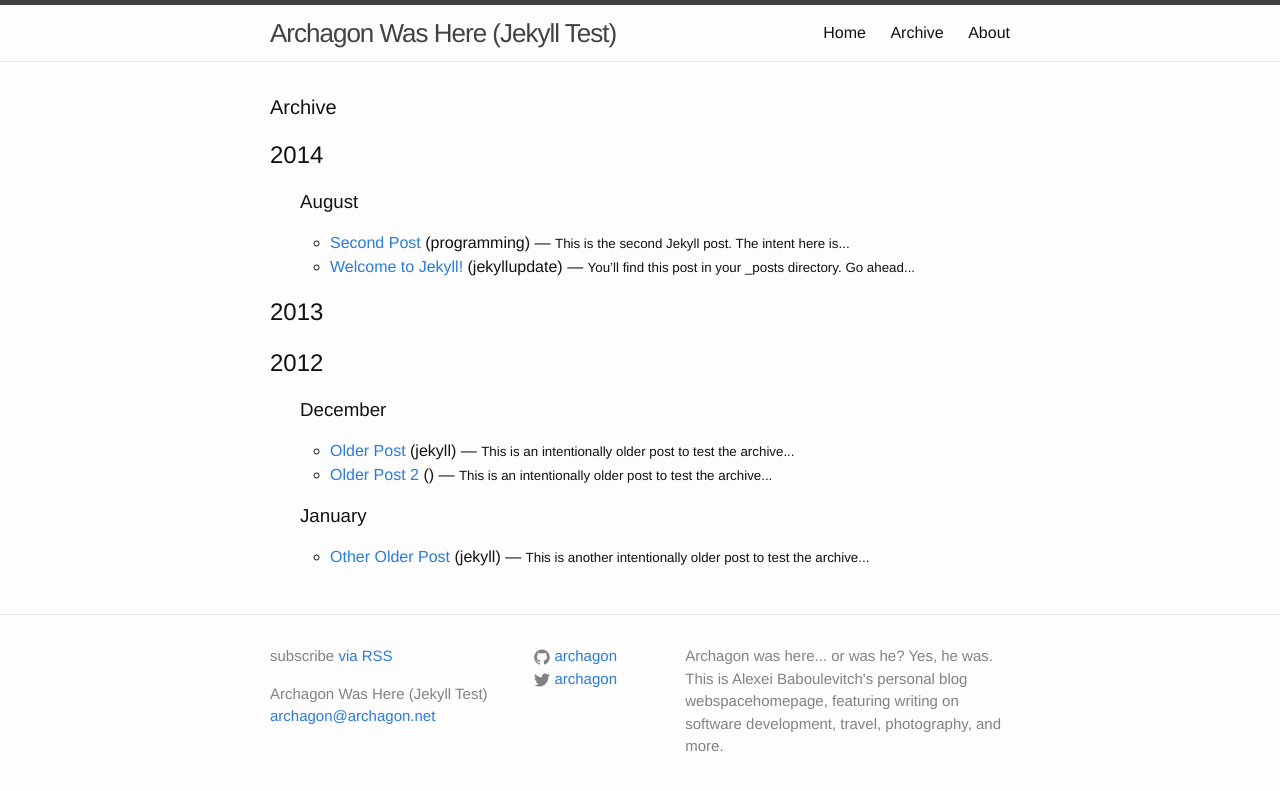
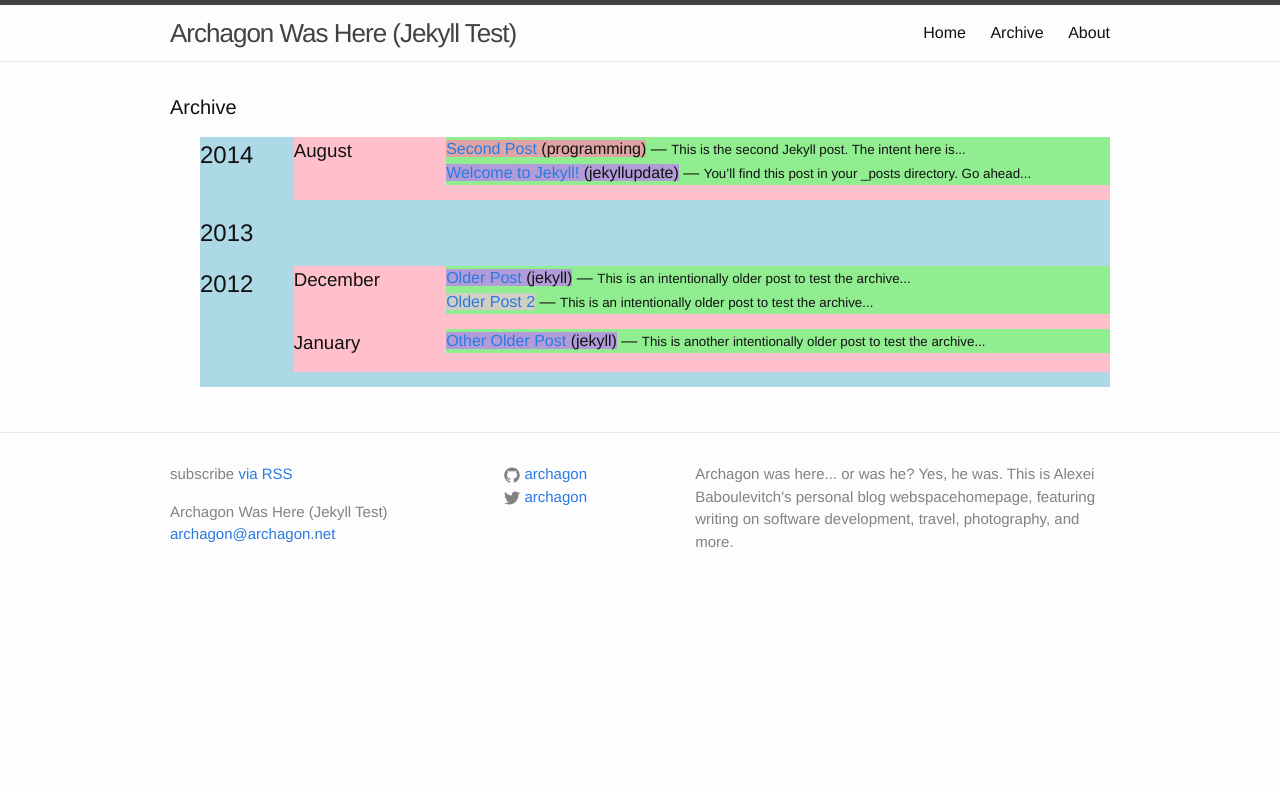
Before and after one commit to archagon/archagon.net, a Jekyll site: the page built from archive.html, in a window 1280 px wide. Shown: the top 791 px of the page. Built offline with Jekyll 4.4.1, drawn with Linux system fonts in a browser that asks for light colours.

Commit message:
Archive page rough draft.

```diff
--- /dev/null
+++ b/_includes/categories.scss
@@ -0,0 +1,6 @@
+// Colors for categories.
+
+$category-default-color:        #CFCFC4;
+$category-jekyll-color:         #B19CD9;
+$category-programming-color:    #DEA5A4;
+$category-travel-color:         #FDFD96;
--- a/_sass/_base.scss
+++ b/_sass/_base.scss
@@ -153,8 +153,8 @@ pre {
  * Wrapper
  */
 .wrapper {
-    max-width: -webkit-calc(800px - (#{$spacing-unit} * 2));
-    max-width:         calc(800px - (#{$spacing-unit} * 2));
+    max-width: -webkit-calc(1000px - (#{$spacing-unit} * 2));
+    max-width:         calc(1000px - (#{$spacing-unit} * 2));
     margin-right: auto;
     margin-left: auto;
     padding-right: $spacing-unit;
@@ -162,8 +162,8 @@ pre {
     @extend %clearfix;
 
     @include media-query($on-laptop) {
-        max-width: -webkit-calc(800px - (#{$spacing-unit}));
-        max-width:         calc(800px - (#{$spacing-unit}));
+        max-width: -webkit-calc(1000px - (#{$spacing-unit}));
+        max-width:         calc(1000px - (#{$spacing-unit}));
         padding-right: $spacing-unit / 2;
         padding-left: $spacing-unit / 2;
     }
--- a/_sass/_layout.scss
+++ b/_sass/_layout.scss
@@ -234,3 +234,76 @@
         }
     }
 }
+
+
+/**
+ * Archive
+ */
+// .post_blurb {
+//     background-color: lightblue;
+// }
+// .year_list {
+//     display: inline-block;
+// }
+// .month_list {
+//     display: inline-block;
+// }
+// .archive_list_title {
+//     display: inline-block;
+// }
+// .archive_list_element {
+//     display: inline-block;
+// }
+
+.archive_list {
+    list-style: none;
+}
+
+// .archive_header {
+//     width: 100px;
+//     float: left;
+// }
+
+.higher_year_list > li {
+    background-color: lightblue;
+}
+
+.year_list > li {
+    background-color: pink;
+    // display: inline-block;
+}
+
+.month_list > li {
+    background-color: lightgreen;
+    // width: 200px;
+    // float: right;
+    // display: inline-block;
+}
+
+.left-floater {
+    float: left;
+    width: 15%;
+}
+
+.right-floater {
+    float: right;
+    width: 85%;
+}
+
+.left-year-floater {
+    float: left;
+    width: 7%;
+}
+
+.right-year-floater {
+    float: right;
+    width: 93%;
+}
+
+.clearfix {
+    @extend %clearfix;
+}
+
+.clear {
+    clear: both;
+}
--- a/archive.html
+++ b/archive.html
@@ -9,16 +9,24 @@ layout: default
     <!-- This is a little bonkers, coming in at O(N^3), but it's simple and more understandable
     than the alternatives. If performance becomes an issue I will revisit. -->
 
-    <!-- Better way: 1. filter by category, 2. filter by year, 3. filter by month. -->
+    <!-- TODO: JS filtering for categories and stuff. -->
 
+    <ul>
+      {% assign posts = (site.posts | where: "layout" , "java-tutorials") %}
+      {% for page in tutorials %}
+      {% endfor %}
+    </ul>
+
+    <ul class="higher_year_list archive_list">
       {% for year_check in site.posts %}
         {% capture year_check_year %}{{ year_check.date | date: "%Y" }}{% endcapture %}
 
         {% if year_check_year != year %}
           {% capture year %}{{ year_check_year }}{% endcapture %}
 
-        <h2>{{ year }}</h2>
-        <ul>
+          <li class="clearfix">
+            <span class="left-year-floater"><h2 class="archive_list_title archive_header">{{ year }}</h2></span>
+            <span class="right-year-floater"><ul class="year_list archive_list">
               {% for month_check in site.posts %}
                 {% capture month_check_year %}{{ month_check.date | date: "%Y" }}{% endcapture %}
                 {% capture month_check_month %}{{ month_check.date | date: "%B" }}{% endcapture %}
@@ -27,8 +35,9 @@ layout: default
                   {% if month_check_month != month %}
                     {% capture month %}{{ month_check_month }}{% endcapture %}
 
-                <h3>{{ month }}</h3>
-                <ul>
+                    <li class="clearfix">
+                      <span class="left-floater"><h3 class="archive_list_title archive_header">{{ month }}</h3></span>
+                      <span class="right-floater"><ul class="month_list archive_list">
                         {%for post in site.posts %}
                           {% capture post_year %}{{ post.date | date: "%Y" }}{% endcapture %}
                           {% capture post_month %}{{ post.date | date: "%B" }}{% endcapture %}
@@ -37,21 +46,51 @@ layout: default
                             {% if month == post_month %}
 
                               <li>
-                          <a href="{{ post.url }}">{{ post.title }}</a> ({{ post.categories }}) — <small>{{ post.excerpt | strip_html | truncatewords: 10 }}</small>
+                                <!-- capture the name of the expected category color selector -->
+                                {% if post.categories != empty %}
+                                  {% capture category_selector_name %}category-{{ post.categories[0] }}-color{% endcapture %}
+                                {% else %}
+                                  {% capture category_selector_name %}category-default-color{% endcapture %}
+                                {% endif %}
+
+                                <!-- capture the selector-ified post id -->
+                                <!-- TODO: add as variable, maybe? -->
+                                {% capture post_id %}{{ post.id | cgi_escape | replace: "%", "_" }}{% endcapture %}
+
+                                <!-- create the sass to color the banner -->
+                                {% capture to_scssify %}
+                                  {% include categories.scss %}
+                                  @if variable-exists({{ category_selector_name }}) {
+                                    #{{ post_id }} {
+                                      background-color: ${{ category_selector_name }};
+                                    }
+                                  }
+                                {% endcapture %}
+
+                                <!-- apply the generated color style -->
+                                <style>
+                                  {{ to_scssify | scssify }}
+                                </style>
+
+                                <!-- the banner itself -->
+                                <span id="{{ post_id }}" class="post_blurb {{ category_selector_name }}"><a href="{{ post.url }}">{{ post.title }}</a>{% if post.categories != empty %} ({{ post.categories }}){% endif %}</span> — <small>{{ post.excerpt | strip_html | truncatewords: 10 }}</small>
                               </li>
 
                             {% endif %}
                           {% endif %}
                         {% endfor %}
-                </ul>
+                      </ul></span>
+                    </li>
 
                   {% endif %}
                 {% endif %}
               {% endfor %}
-        </ul>
+            </ul></span>
+          </li>
 
         {% endif %}
       {% endfor %}
+    </ul>
   </p>
 
 <!--   <ul class="post-list">
```
Lines whose indentation alone changed are shown as unchanged.
